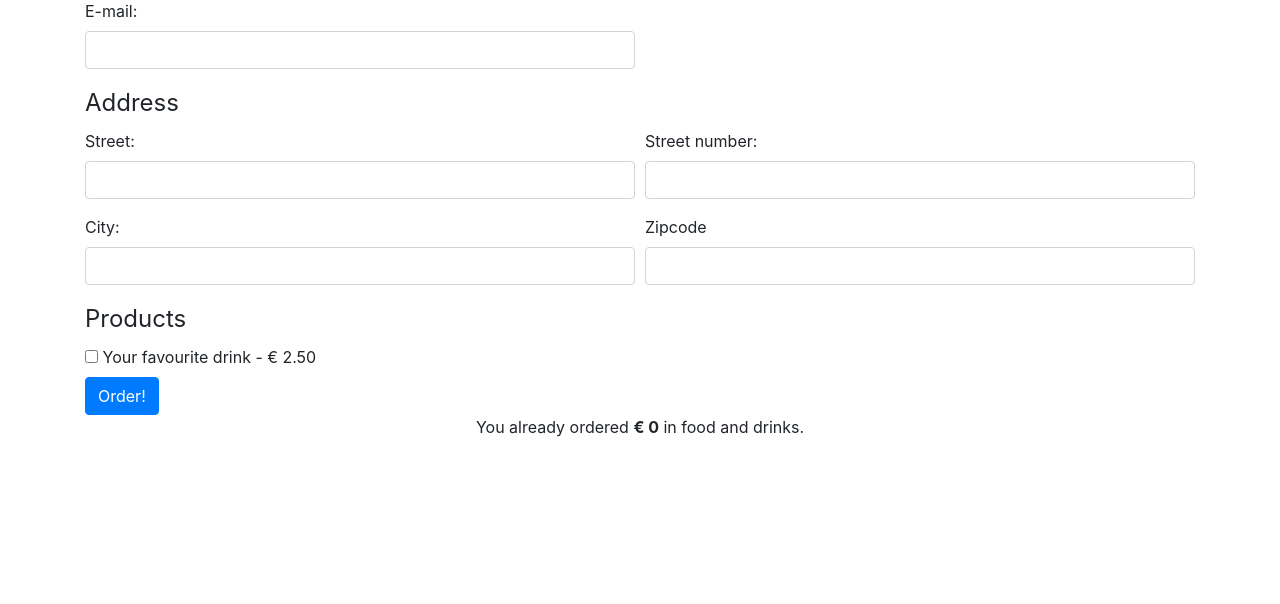
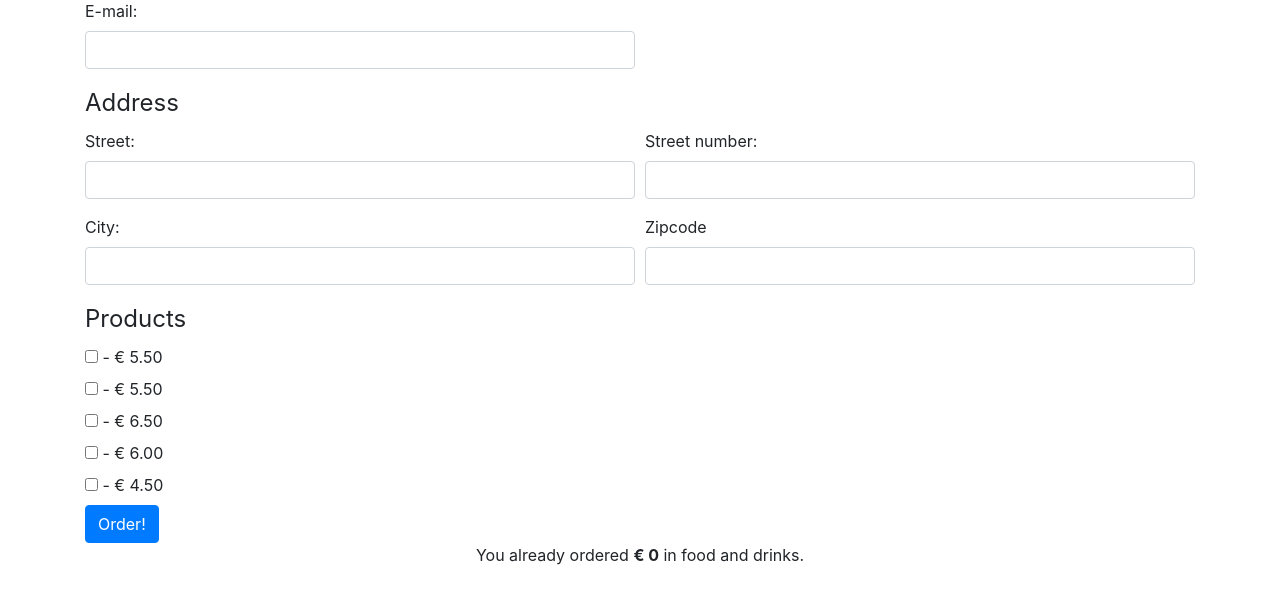
Before and after one commit to becodeorg/Verou-5-the-order-form-DanteBoute, a PHP site: page / in a window 1280 px wide. Shown: the part 57-661 px from the top of the page. Run offline with PHP 8.4, Linux system fonts and the light colour scheme; data that the repository does not hold is empty.

Commit message:
Add items to store

```diff
--- a/index.php
+++ b/index.php
@@ -23,7 +23,11 @@ function whatIsHappening() {
 
 // TODO: provide some products (you may overwrite the example)
 $products = [
-    ['name' => 'Your favourite drink', 'price' => 2.5],
+    ['Cheesecake' => 'Slice of cheesecake', 'price' => 5.5],
+    ['Carrotcake' => 'Slice of carrotcake', 'price' => 5.5],
+    ['Chocolatecake' => 'Slice of chocolatecake', 'price' => 6.5],
+    ['Blueberrycake' => 'Slice of blueberrycake', 'price' => 6],
+    ['Chocolate muffin' => 'Chocolate muffin', 'price' => 4.5],
 ];
 
 $totalValue = 0;
```
